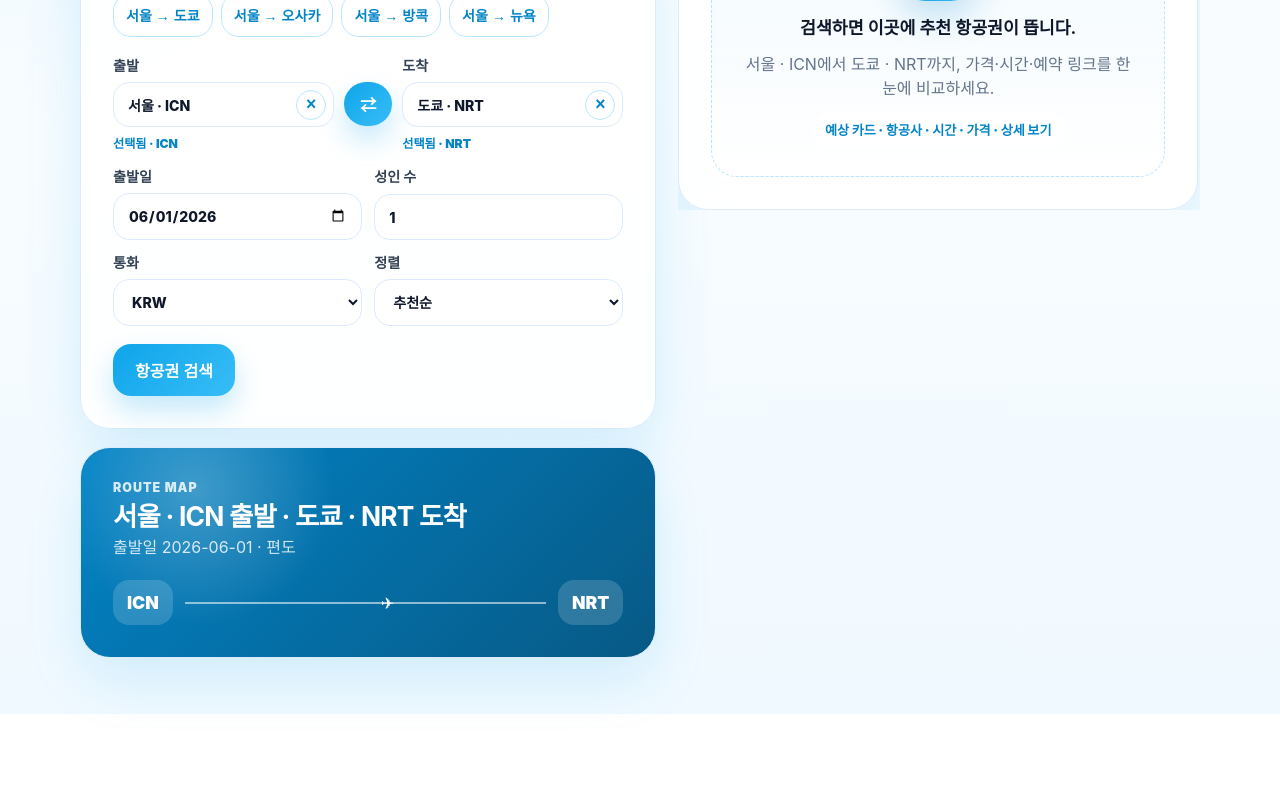
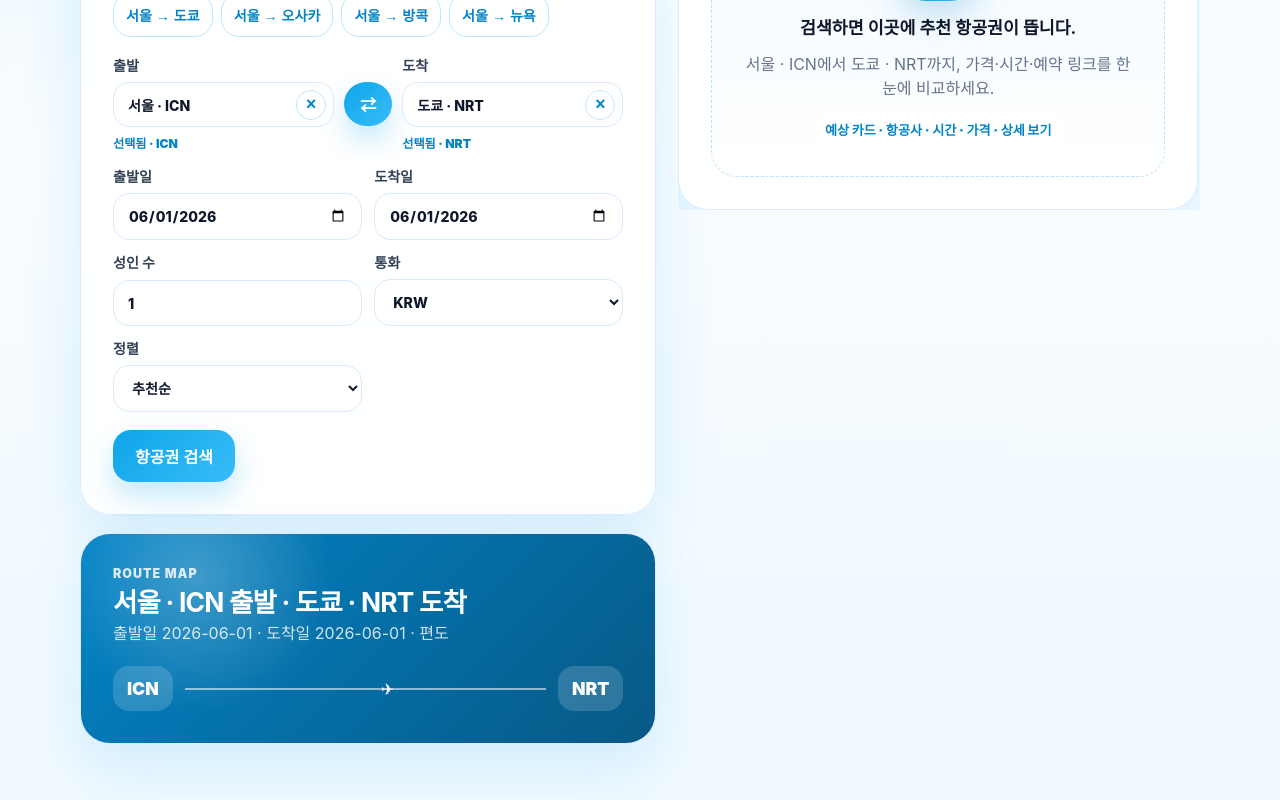
Before and after one commit to ptec07/flight-booking-helper, a React (Vite) app in the folder frontend/: page / in a window 1280 px wide. Shown: the part 462-1262 px from the top of the page. Before the commit the page ends 1176 px from the top, so only its background shows below. Built offline with nearby package versions, Linux system fonts and the light colour scheme.

Commit message:
Add arrival date field

```diff
--- a/frontend/src/App.tsx
+++ b/frontend/src/App.tsx
@@ -144,6 +144,7 @@ function App() {
   const [activeAirportField, setActiveAirportField] = useState<AirportField | null>(null)
   const [recentRoutes, setRecentRoutes] = useState<RouteSearch[]>(readRecentRoutes)
   const [departureDate, setDepartureDate] = useState('2026-06-01')
+  const [arrivalDate, setArrivalDate] = useState('2026-06-01')
   const [returnDate, setReturnDate] = useState('')
   const [tripType, setTripType] = useState<TripType>('one-way')
   const [adults, setAdults] = useState('1')
@@ -249,8 +250,15 @@ function App() {
   function validateSearch() {
     if (origin.length !== 3 || destination.length !== 3) return '출발/도착 도시를 검색해 공항을 선택해주세요.'
     if (!departureDate) return '출발일을 선택해주세요.'
+    if (!arrivalDate) return '도착일을 선택해주세요.'
+    if (arrivalDate < departureDate) return '도착일은 출발일 이후로 선택해주세요.'
     if (tripType === 'round-trip' && (!returnDate || returnDate <= departureDate)) return '귀국일은 출발일 이후로 선택해주세요.'
     return null
+  }
+
+  function updateDepartureDate(value: string) {
+    setDepartureDate(value)
+    if (!arrivalDate || arrivalDate < value) setArrivalDate(value)
   }
 
   async function handleSearch() {
@@ -378,7 +386,11 @@ function App() {
             <div className="input-grid compact-grid">
               <label>
                 출발일
-                <input type="date" value={departureDate} onChange={(event) => setDepartureDate(event.target.value)} aria-label="출발일" />
+                <input type="date" value={departureDate} onChange={(event) => updateDepartureDate(event.target.value)} aria-label="출발일" />
+              </label>
+              <label>
+                도착일
+                <input type="date" value={arrivalDate} min={departureDate} onChange={(event) => setArrivalDate(event.target.value)} aria-label="도착일" />
               </label>
               {tripType === 'round-trip' ? (
                 <label>
@@ -418,7 +430,7 @@ function App() {
             <div>
               <p className="eyebrow">Route map</p>
               <h2>{airportLabel(origin)} 출발 · {airportLabel(destination)} 도착</h2>
-              <p>출발일 {departureDate || '선택 전'} · {tripType === 'round-trip' ? '왕복' : '편도'}</p>
+              <p>출발일 {departureDate || '선택 전'} · 도착일 {arrivalDate || '선택 전'} · {tripType === 'round-trip' ? '왕복' : '편도'}</p>
             </div>
             <div className="route-visual" aria-hidden="true">
               <span>{origin}</span>
```
Also changed, not shown: 1 other file (tests, documents, lock files or other folders).
